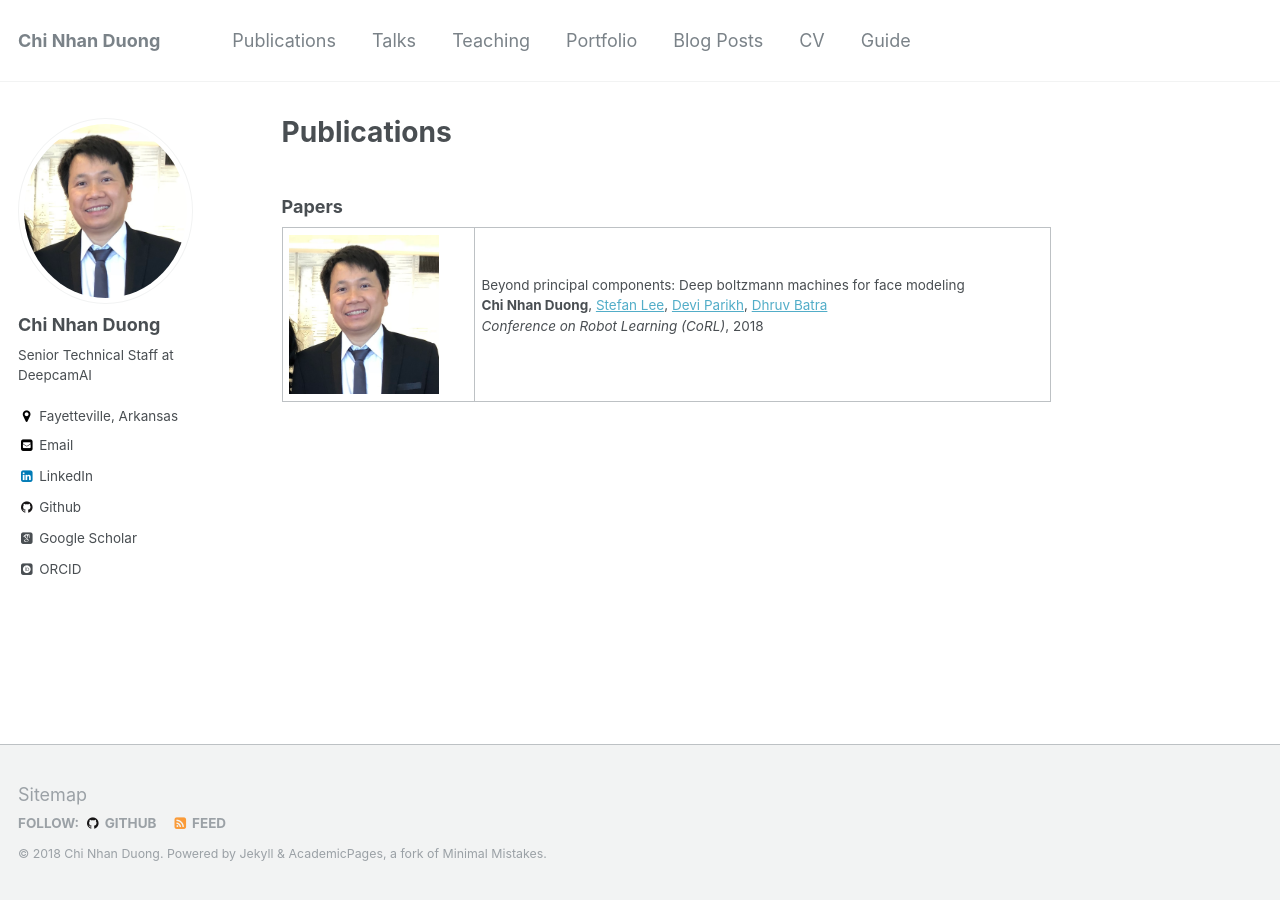
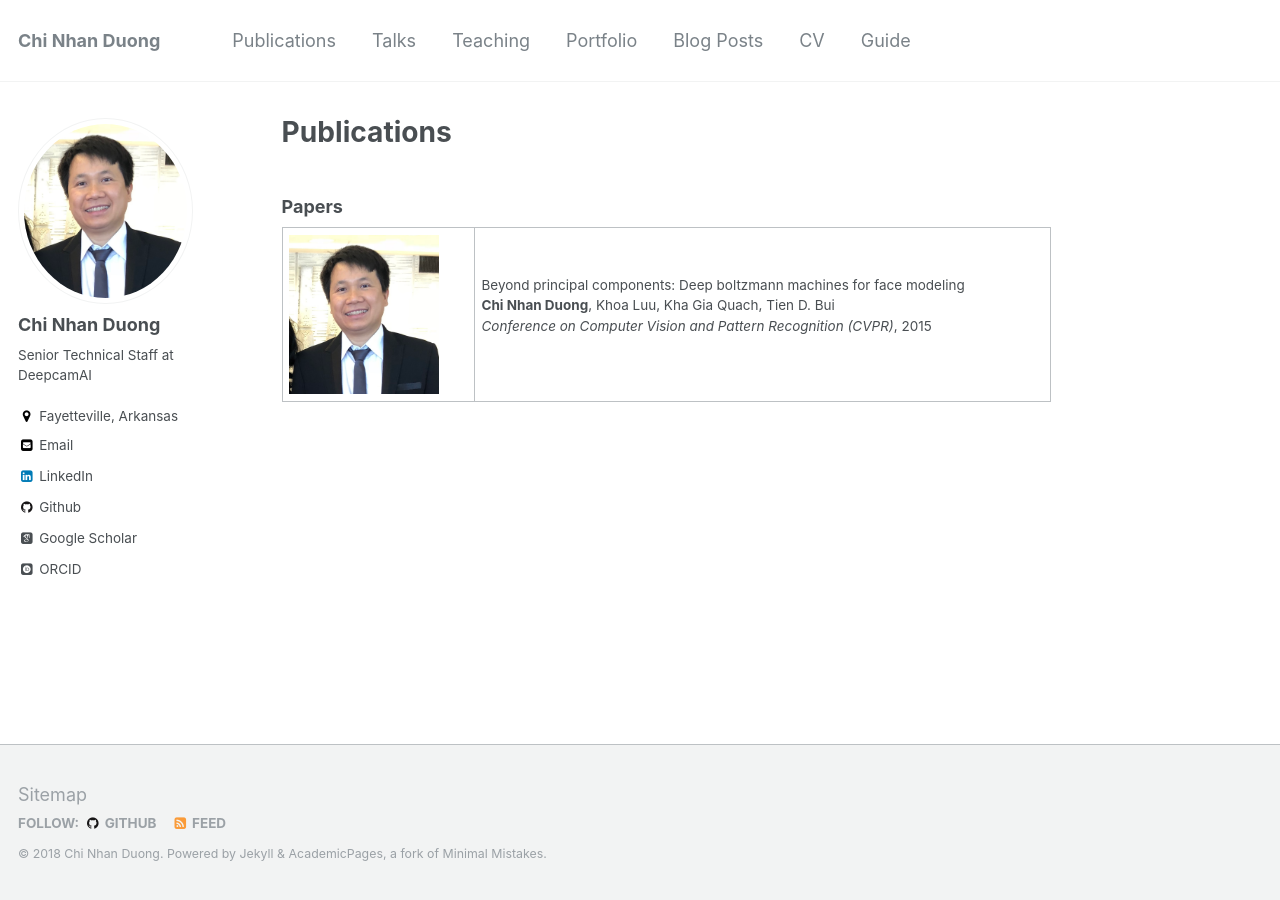
Before and after one commit to dcnhan/dcnhan.github.io, a Jekyll site: the page built from _pages/publications.md, in a window 1280 px wide. Built offline with Jekyll 4.4.1, drawn with Linux system fonts in a browser that asks for light colours; some web fonts are replaced.

Commit message:
Build website

```diff
--- a/_pages/publications.md
+++ b/_pages/publications.md
@@ -10,5 +10,5 @@ author_profile: true
         <td width="25%" valign="top"><img src="/images/dcnhan.png" alt="game" width="150" height="120" style="border-style: none">
         <td width="75%" valign="top">
           <p><heading>Beyond principal components: Deep boltzmann machines for face modeling</heading><br>
-          <strong> Chi Nhan Duong</strong>, <a href="https://www.cc.gatech.edu/~slee3191/"> Stefan Lee</a>, <a href="https://www.cc.gatech.edu/~parikh/"> Devi Parikh</a>, <a href="https://www.cc.gatech.edu/~dbatra/"> Dhruv Batra</a><br>
-          <em>Conference on Robot Learning (CoRL)</em>, 2018<br>
+          <strong> Chi Nhan Duong</strong>, Khoa Luu, Kha Gia Quach, Tien D. Bui<br>
+          <em>Conference on Computer Vision and Pattern Recognition (CVPR)</em>, 2015<br>
```
